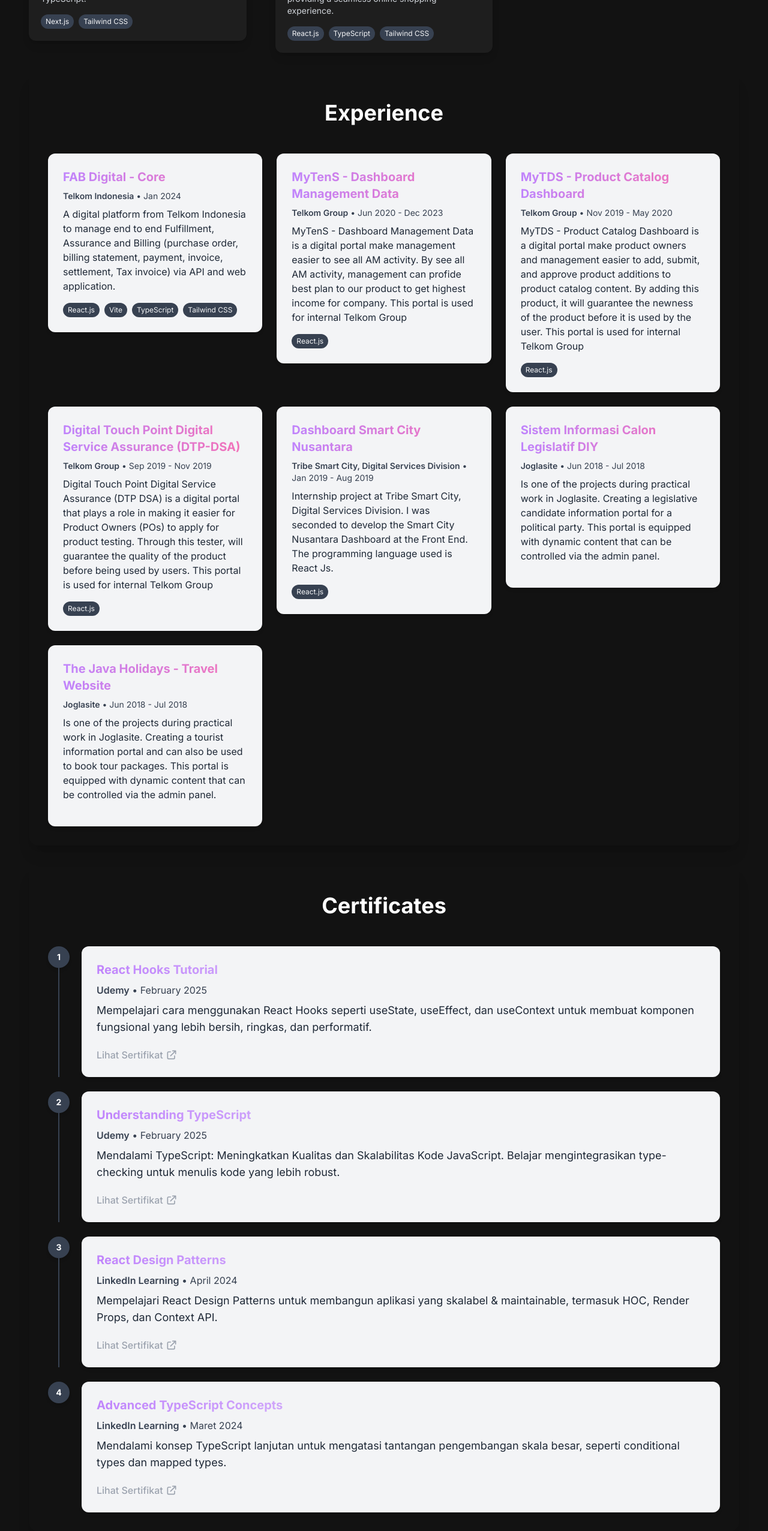
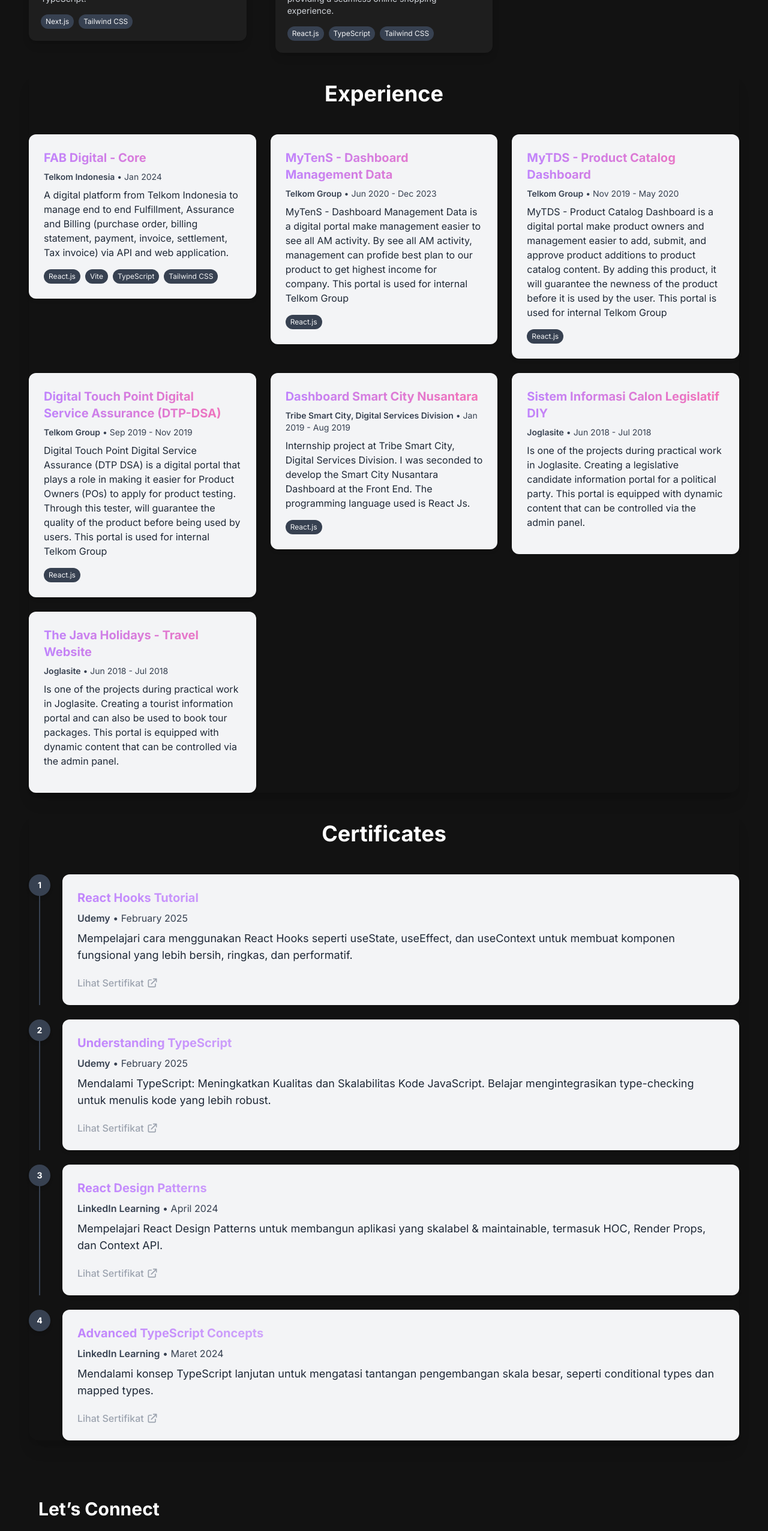
Before and after one commit to dhianharyono/Dhian-Portofolio, a Next.js app: page / in a window 1280 px wide. Shown: the part 2220-4773 px from the top of the page at 60% size. Built offline with nearby package versions, Linux system fonts and the light colour scheme.

Commit message:
feat(portofolio): update component certificate and experience

```diff
--- a/app/components/CertificateSection/Certificate.jsx
+++ b/app/components/CertificateSection/Certificate.jsx
@@ -5,7 +5,7 @@
   return (
     <div className='flex justify-center mt-8'>
       {' '}
-      <div className='w-full shadow-xl rounded-2xl p-5 sm:p-8 '>
+      <div className='w-full shadow-xl rounded-2xl'>
         <h2 className='text-center text-4xl font-bold text-white mt-4 mb-8 md:mb-12'>
           Certificates
         </h2>
--- a/app/components/ExperienceSection/Experience.tsx
+++ b/app/components/ExperienceSection/Experience.tsx
@@ -15,7 +15,7 @@
 
   return (
     <div className='flex justify-center mt-8'>
-      <div className='w-full shadow-xl rounded-2xl p-5 sm:p-8 '>
+      <div className='w-full shadow-xl rounded-2xl'>
         <h2 className='text-center text-4xl font-bold text-white mt-4 mb-8 md:mb-12'>
           Experience
         </h2>
```
